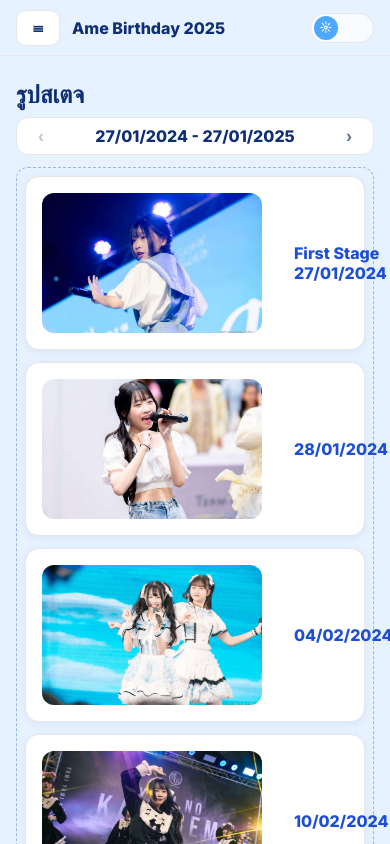
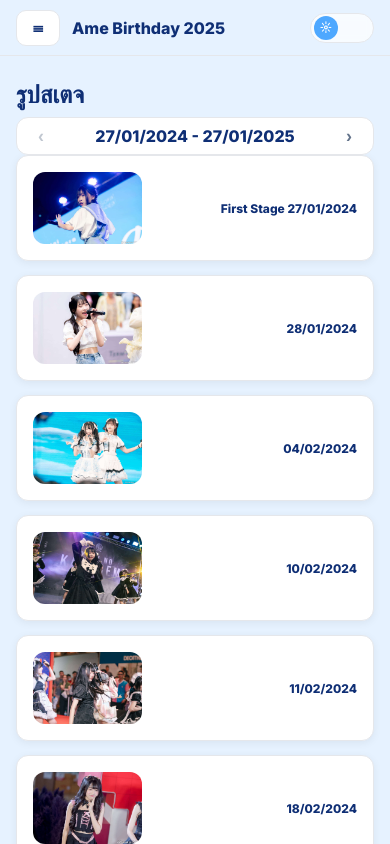
Before and after one commit to SkyBlueFox/Ame_BirthDay_Web, a React (Vite) app: page /stages in a window 390 px wide. Shown: the top 844 px of the page. Built offline with nearby package versions, Linux system fonts and the light colour scheme.

Commit message:
`Refactor stages layout and styles for responsiveness and consistency`

```diff
--- a/src/styles.css
+++ b/src/styles.css
@@ -271,44 +271,68 @@ a, a:visited, a:active, .btn { text-decoration:none !important }
    STAGE LIST
    ========================= */
 /* ---- Stages header ---- */
-.stage-range{
-  position:relative; text-align:center; font-weight:800;
-  background:var(--card-bg); border:1px solid var(--line);
-  border-radius:12px; padding:8px 12px;
-}
-.stage-range-btn{ position:absolute; right:6px; top:6px }
-
-/* ---- List wrapper (กรอบเส้นประตามภาพ) ---- */
+/* ===== Stages: responsive layout ===== */
 .stage-list{
-  margin-top:12px; padding:8px; border:1px dashed #99B6E6;
-  border-radius:12px; display:flex; flex-direction:column; gap:12px;
+  display:flex; flex-direction:column; gap:14px;
 }
 
-/* ---- Card per row ---- */
+/* การ์ด 1 แถว: รูปซ้าย ข้อความ/วันที่ขวา */
 .stage-item{
-  display:flex; align-items:center; gap:16px; padding:16px;
-  background:var(--card-bg); border:1px solid var(--line);
-  border-radius:14px; box-shadow:var(--shadow);
+  display:flex; align-items:center; gap:14px;
+  overflow:hidden; /* กันล้นเมื่อจอแคบ */
 }
 
-/* ซ้าย: กล่องรูปใหญ่สีอ่อน */
+/* กล่องรูป ยืดตามจอ: 96–220px กว้าง, 72–140px สูง */
 .stage-thumb{
-  flex:0 0 220px; height:140px; border-radius:12px;
-  background:#EEF5FF; color:#0B2A6F;
-  display:flex; align-items:center; justify-content:center;
-  overflow:hidden;
+  flex:0 0 auto;
+  width:clamp(96px, 28vw, 220px);
+  height:clamp(72px, 18vw, 140px);
+  border-radius:12px; overflow:hidden;
+  background:#EEF5FF;
 }
-:root[data-theme="devil"] .stage-thumb{ background:#141414; color:#fff }
-.stage-thumb img{ width:100%; height:100%; object-fit:cover; display:block }
+:root[data-theme="devil"] .stage-thumb{ background:#141414; }
 
-/* กลาง: พื้นขาวยาว */
-.stage-spacer{ flex:1; height:140px; border-radius:12px; background:var(--card-bg) }
+/* รูปครอบเต็มกรอบ ไม่บิดสัดส่วน */
+.stage-thumb img{
+  display:block; width:100%; height:100%; object-fit:cover;
+}
 
-/* ขวา: วันที่ตัวหนาสีน้ำเงินเข้ม */
-.stage-date{ margin-left:auto; font-weight:800; color:var(--accent-strong) }
+/* ช่องว่างกลางให้ยืด */
+.stage-spacer{ flex:1 1 auto; min-width:8px; }
 
-/* ปิดการโต้ตอบตามภาพ */
-.stage-item, .stage-item *{ user-select:none; cursor:default }
+/* วันที่ชิดขวา ปรับขนาดอักษรตามจอ และไม่ล้น */
+.stage-date{
+  margin-left:auto; font-weight:800;
+  font-size:clamp(12px, 2.8vw, 16px);
+  white-space:nowrap; text-overflow:ellipsis; overflow:hidden;
+  max-width:40vw; /* กันทับรูปในจอเล็ก */
+}
+
+/* แถบช่วง ปุ่มไม่ล้นและอยู่กึ่งกลางแนวตั้ง */
+.stage-range{
+  position:relative; padding:8px 40px; text-align:center;
+  background:var(--card-bg); border:1px solid var(--line); border-radius:12px;
+}
+.stage-range-btn{ position:absolute; top:50%; transform:translateY(-50%);
+  width:28px; height:28px; line-height:28px; border:none; background:transparent;
+  color:var(--muted); font-weight:800; font-size:18px; border-radius:9999px; }
+.stage-range-btn.prev{ left:8px } .stage-range-btn.next{ right:8px }
+.stage-range-btn:hover{ background:rgba(0,0,0,.06) }
+:root[data-theme="devil"] .stage-range-btn:hover{ background:rgba(255,255,255,.06) }
+
+/* หน้าจอเล็กมาก: ลดขนาดรูปอีก และให้วันที่อยู่ใต้รูปเมื่อแคบมาก */
+@media (max-width: 360px){
+  .stage-thumb{ width:120px; height:84px; }
+  .stage-item{ align-items:flex-start; }
+  .stage-date{ max-width:unset; white-space:normal; }
+}
+
+/* หน้าจอกว้าง: ให้การ์ดสูงขึ้นเล็กน้อย */
+@media (min-width: 1024px){
+  .stage-thumb{ width:220px; height:140px; }
+  .stage-date{ font-size:16px; }
+}
+
 
 
 /* =========================
```
